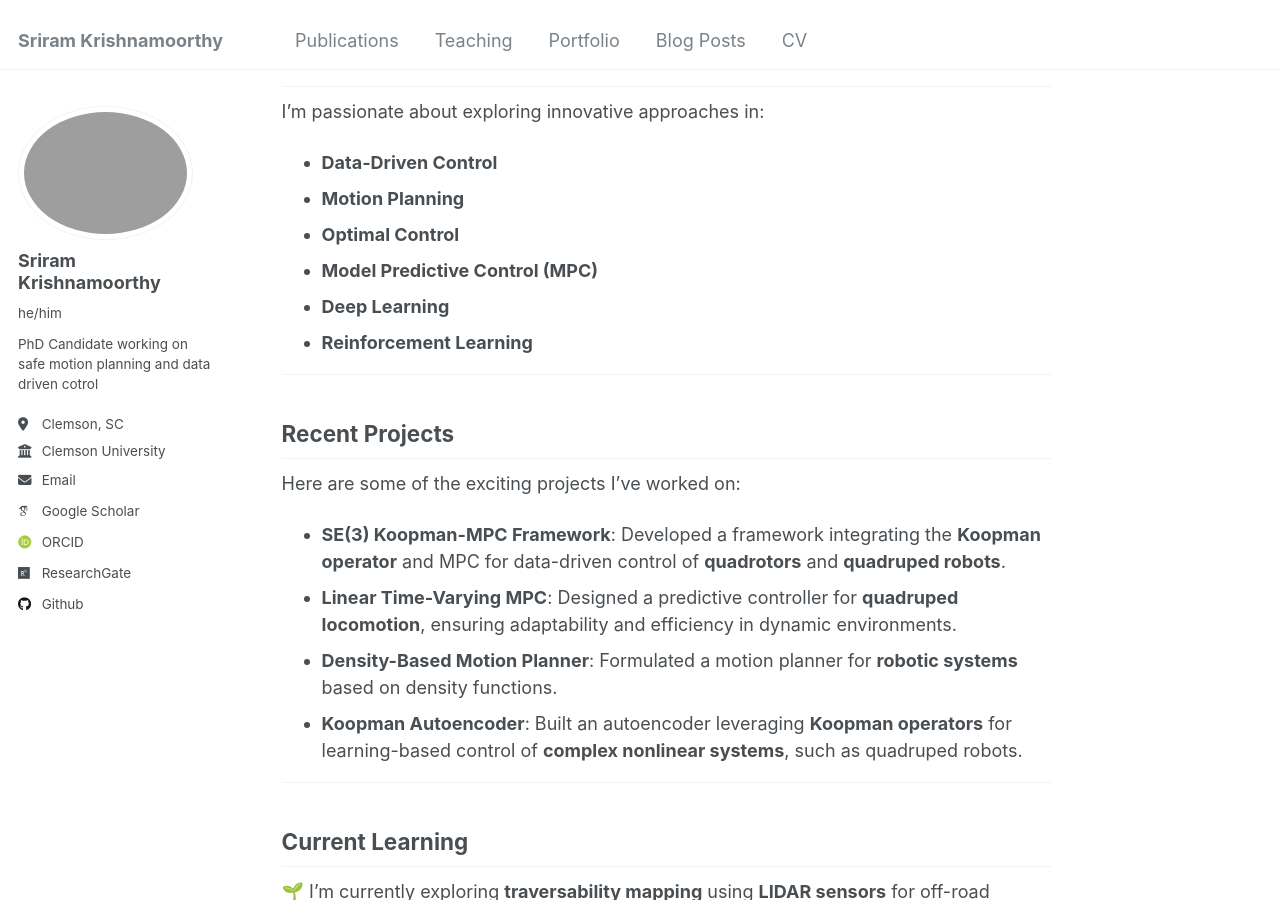
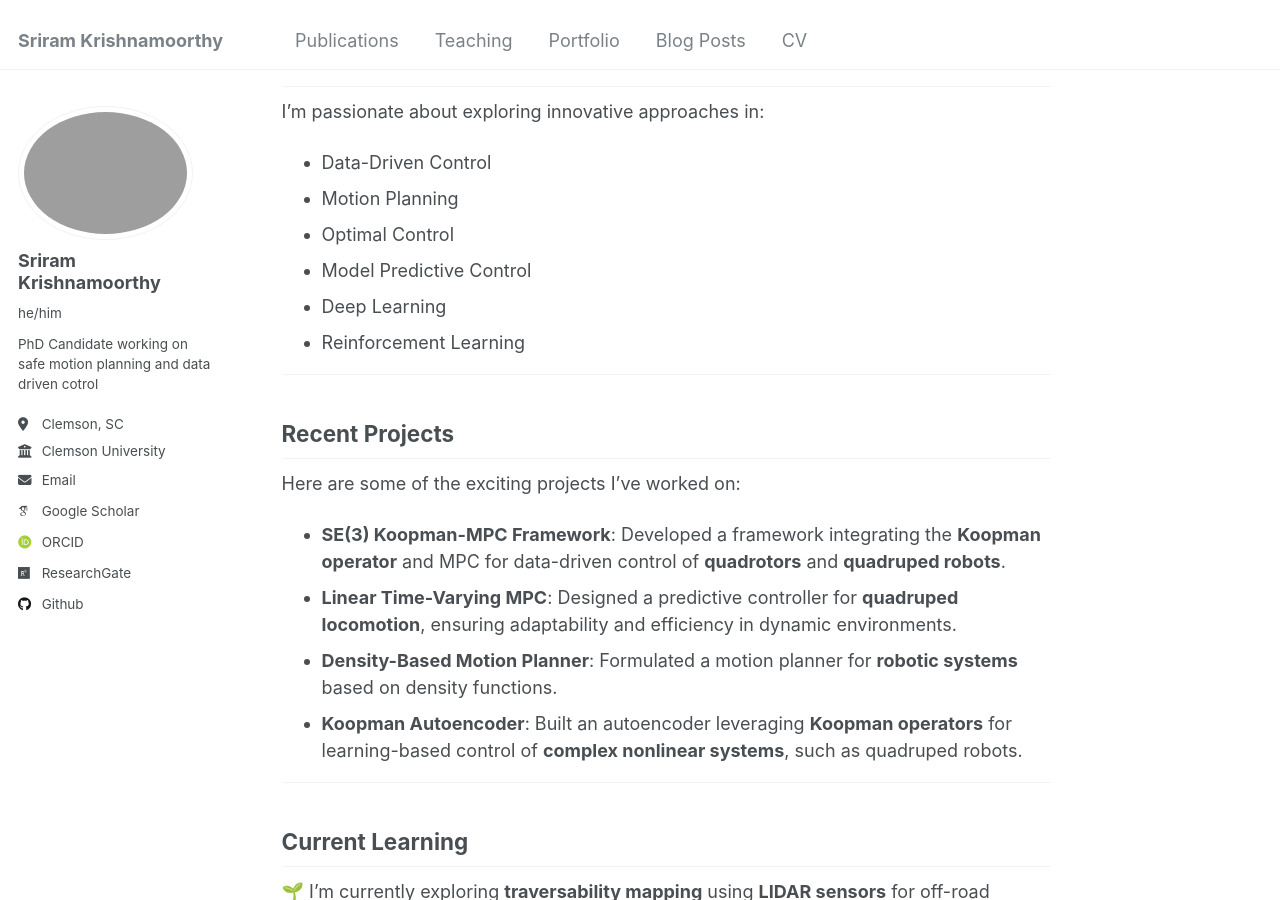
Before and after one commit to sriram-2502/sriram-2502.github.io, a Jekyll site: the page built from _pages/about.md, in a window 1280 px wide and 900 px high, scrolled down 409 px. Built offline with Jekyll 4.4.1, drawn with Linux system fonts in a browser that asks for light colours; some web fonts are replaced.

```diff
--- a/_config.yml
+++ b/_config.yml
@@ -21,7 +21,7 @@
 #               Additional customization can be done by editing /_includes/author-profile.html
 author:
   # Biographic information
-  avatar           : "/files/profile_pic.jpg"
+  avatar           : "profile_pic.jpg"
   name             : "Sriram Krishnamoorthy"
   pronouns         : "he/him"
   bio              : "PhD Candidate working on safe motion planning and data driven cotrol"
--- a/_pages/about.md
+++ b/_pages/about.md
@@ -15,12 +15,12 @@
 
 ## Research Interests
 I’m passionate about exploring innovative approaches in:
-- **Data-Driven Control**
-- **Motion Planning**
-- **Optimal Control**
-- **Model Predictive Control (MPC)**
-- **Deep Learning**
-- **Reinforcement Learning**
+- Data-Driven Control
+- Motion Planning
+- Optimal Control
+- Model Predictive Control
+- Deep Learning
+- Reinforcement Learning
 
 ---
 
```
Also changed, not shown: 1 other file.
